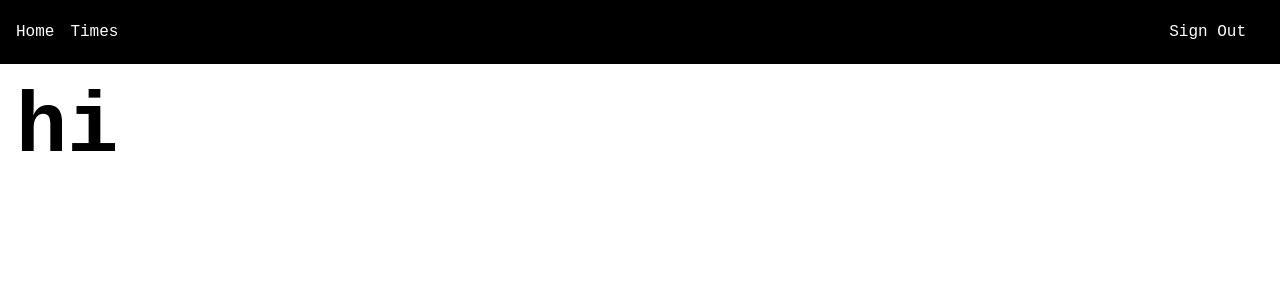
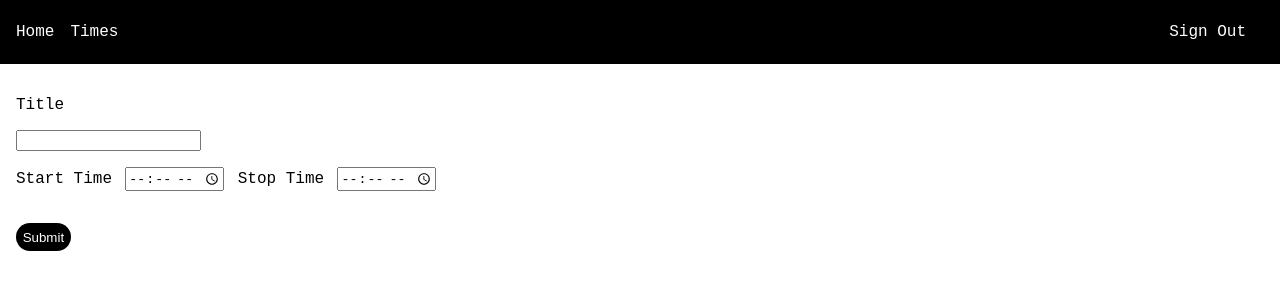
Before and after one commit to LanceC93/TimeTracker, a Next.js app in the folder timetracker/: page /create in a window 1280 px wide. Shown: the top 300 px of the page. Built offline with nearby package versions, Linux system fonts and the light colour scheme; no server answers; sample sign-in values are in the browser's storage.

Commit message:
attempted to add sql bits

```diff
--- a/timetracker/app/create/page.tsx
+++ b/timetracker/app/create/page.tsx
@@ -1,5 +1,46 @@
-export default function create() {
+"use client";
+
+import "../global.css";
+import {getServerSession} from 'next-auth';
+import {redirect} from 'next/navigation';
+import React, {useState} from 'react';
+
+export default async function create() {
+    const handleSubmit = async (event) => {
+        event.preventDefault();
+
+        const formData = new FormData(event.target);
+
+        try {
+          let response = await fetch('http://localhost:3000/api/submit', {
+            method: 'POST',
+            body: formData,
+          });
+          response = await response.json();
+        } catch (error) {
+          // Handle error
+          console.error('Error submitting form:', error);
+        }
+    };
+
+    const session = await getServerSession();
+
+    if(!session || !session.user) {
+        redirect("/api/auth/signin");
+    }
+
+
     return(
-        <h1>hi</h1>
+        <div className="new-time">
+            <form onSubmit={handleSubmit}>
+                <label>Title</label><br/>
+                <input type="text" name="title" required></input><br/>
+                <label>Start Time</label>
+                <input type="time" name="startTime" required></input>
+                <label>Stop Time</label>
+                <input type="time" name="stopTime" required></input><br/>
+                <input type="submit" value={"Submit"}></input>
+            </form>
+        </div>
     );
 }
--- a/timetracker/app/global.css
+++ b/timetracker/app/global.css
@@ -60,6 +60,15 @@ h1 {
     align-items: center;
 }
 
+.new-time {
+    margin-left: 1em;
+    margin-top: 1em;
+}
+
+.new-time input[type="time"] {
+    margin-left: 1em;
+    margin-right: 1em;
+}
 .sub-head {
     display: flex;
     flex-direction: row;
@@ -78,4 +87,6 @@ input[type="submit"] {
     background-color: black;
     color: white;
     padding: .5em;
+    border: none;
+    border-radius: 16px;
 }
--- /dev/null
+++ b/timetracker/lib/data.ts
@@ -0,0 +1 @@
+import { sql } from '@vercel/postgres';
```
Also changed, not shown: timetracker/app/api/create-time-table/route.ts (added, +12 -0 lines), timetracker/app/api/submit/route.ts (added, +15 -0 lines), timetracker/app/auth/page.tsx (deleted, +0 -18 lines), timetracker/app/page.tsx (+2 -6 lines), timetracker/lib/prisma.ts (deleted, +0 -14 lines), 1 other file (tests, documents, lock files or other folders).
